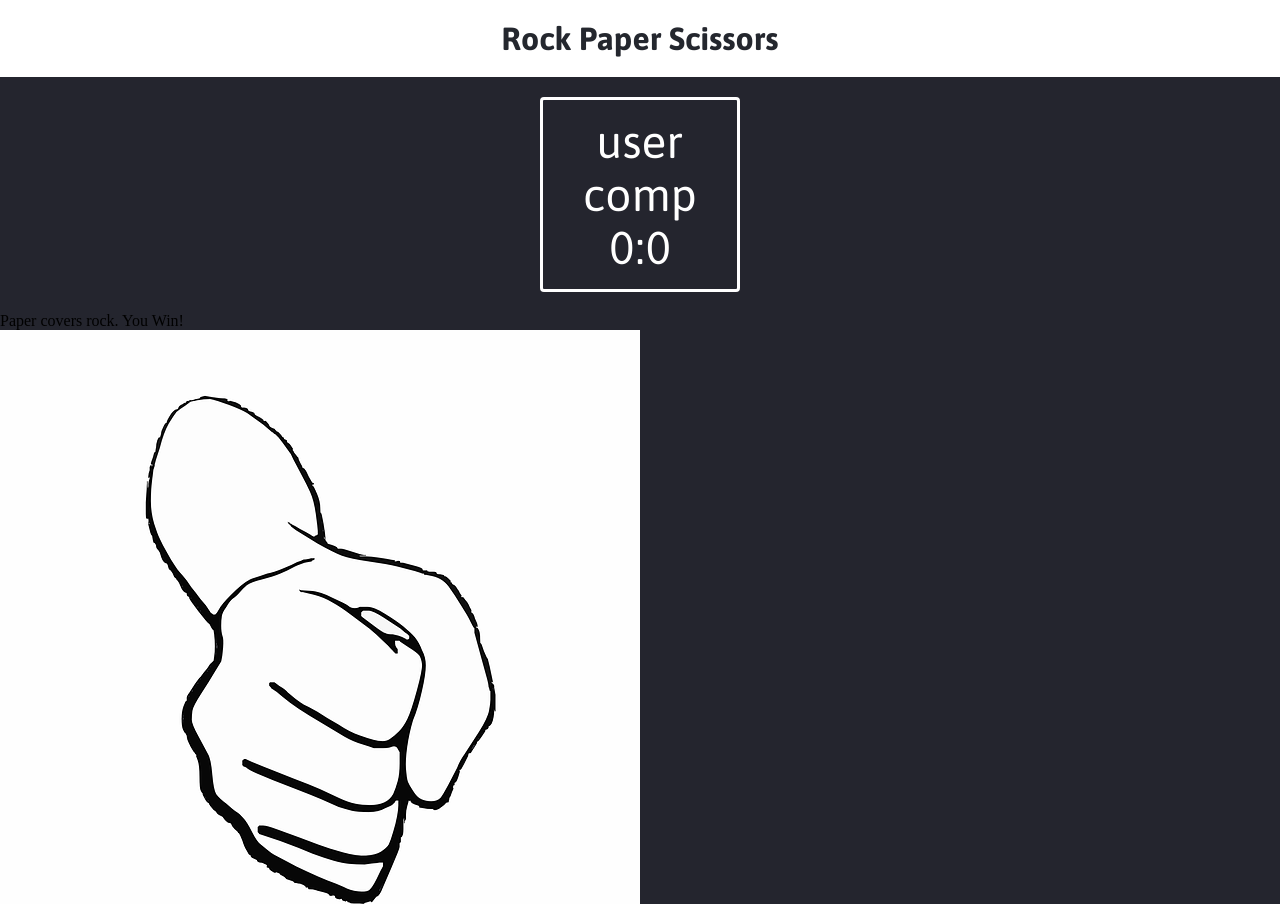
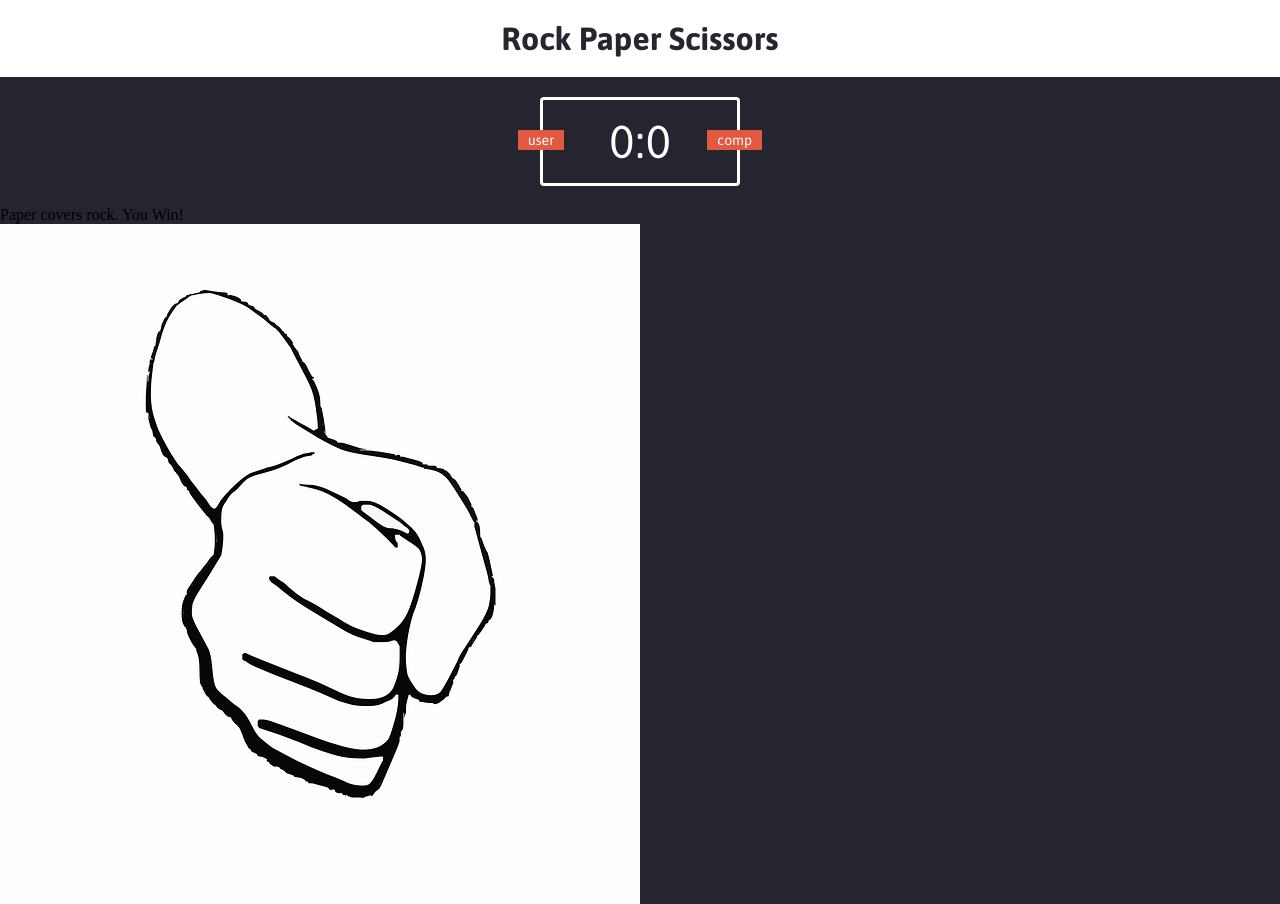
Before and after one commit to nvishnuprasad/fcc-rock-paper-scissors, a plain HTML site: page index.html in a window 1280 px wide. Shown: the top 904 px of the page. Drawn offline with Linux system fonts and the light colour scheme.

Commit message:
update badge css

```diff
--- a/style.css
+++ b/style.css
@@ -31,4 +31,25 @@ header > h1 {
     font-size: 46px;
     padding: 15px 20px;
     font-family: Asap,sans-serif;
+    position: relative;
 }
+
+.badge{
+    background: #E25840;
+    color: white;
+    font-size: 14px;
+    padding: 2px 10px;
+    font-family: Asap,sans-serif;
+}
+
+#user-label {
+    position: absolute;
+    top: 30px;
+    left: -25px;
+}
+
+#computer-label {
+    position: absolute;
+    top: 30px;
+    right: -25px;
+}
```
